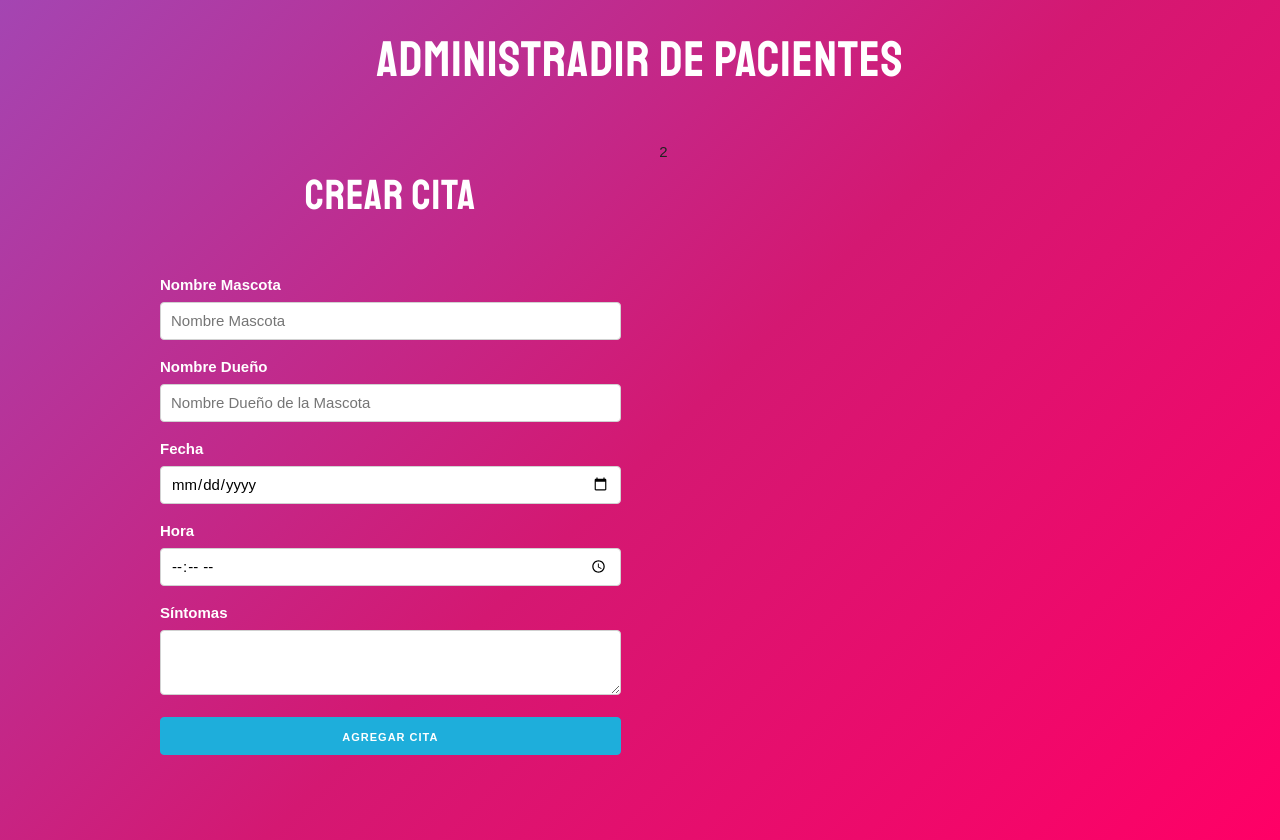
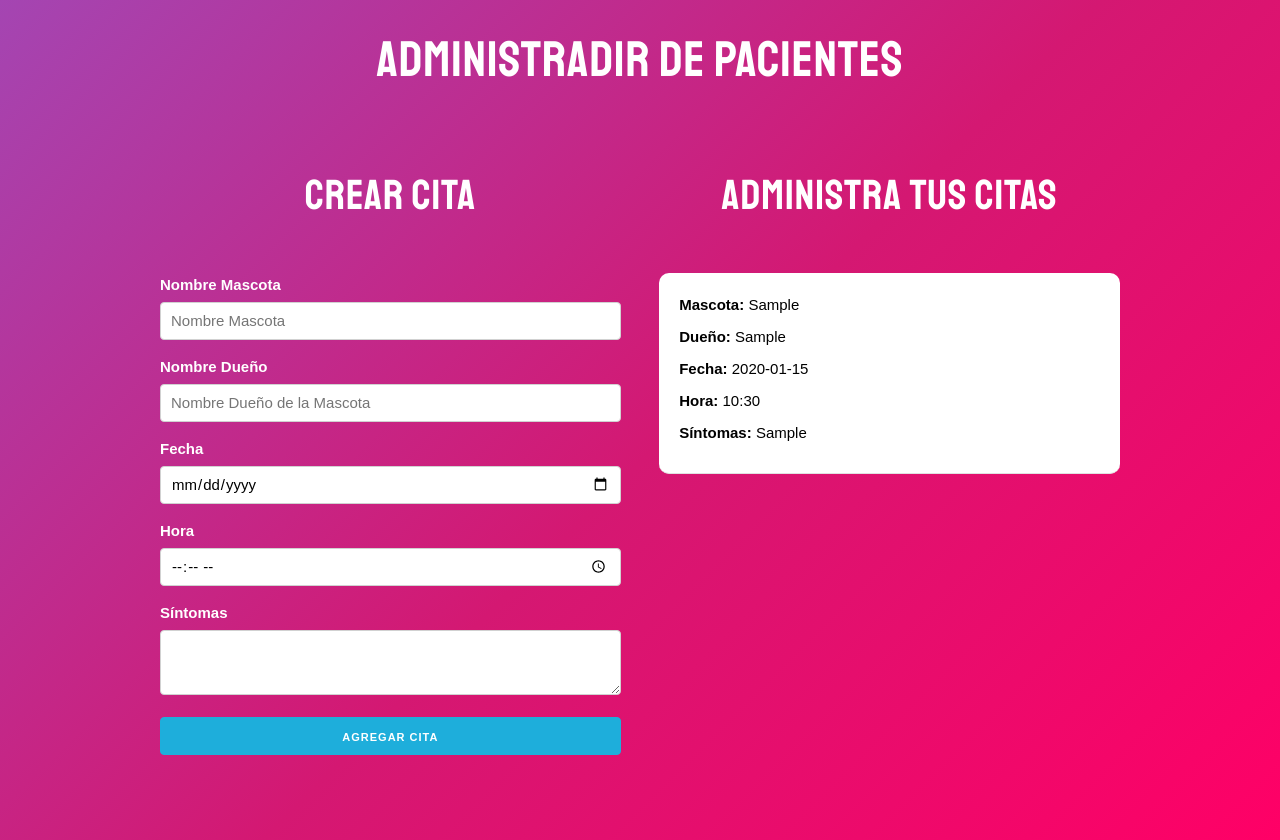
Before and after one commit to nerila1310/Administrador_de_citas, a React (Create React App) app: page / in a window 1280 px wide. Both pictures are taken after typing "Sample", "Sample", "2020-01-15", "10:30", "Sample" into the empty fields and a click on the button "AGREGAR CITA". Built offline with nearby package versions, Linux system fonts and the light colour scheme.

Commit message:
Mostramos las citas

```diff
--- a/src/App.js
+++ b/src/App.js
@@ -1,5 +1,6 @@
 import React,{Fragment, useState} from 'react';
 import Formulario from './components/Formulario';
+import Cita from './components/Cita';
 
 function App() {
 
@@ -26,7 +27,13 @@
 						/>
 					</div>
 					<div className="one-half column">
-						2
+						<h2>Administra tus citas</h2>
+						{citas.map(cita => (
+							<Cita
+								key={cita.id}
+								cita={cita}
+							/>
+						))}
 					</div>
 				</div>
 			</div>
--- /dev/null
+++ b/src/components/Cita.js
@@ -0,0 +1,14 @@
+import React from 'react';
+
+const Cita = ({cita}) => (
+    <div className="cita">
+        <p> Mascota: <span> {cita.mascota} </span> </p>
+        <p> Dueño: <span> {cita.propietario} </span> </p>
+        <p> Fecha: <span> {cita.fecha} </span> </p>
+        <p> Hora: <span> {cita.hora} </span> </p>
+        <p> Síntomas: <span> {cita.sintomas} </span> </p>
+    </div>
+ );
+
+
+export default Cita;
```
